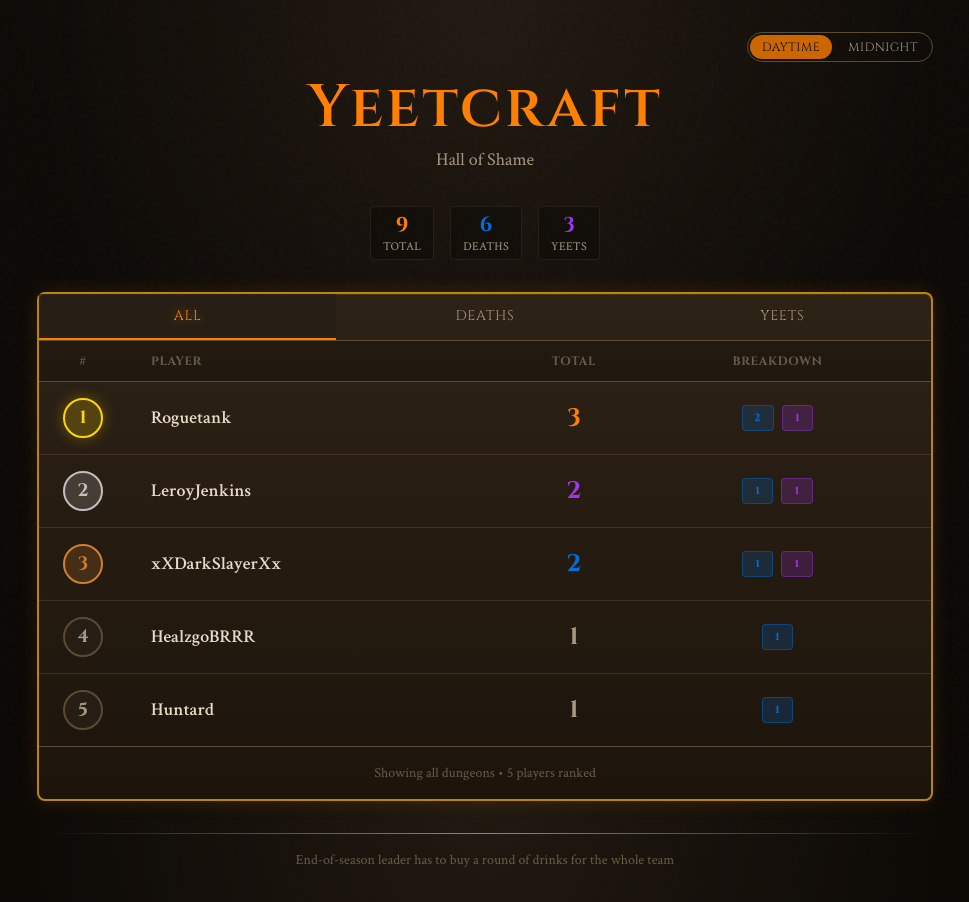
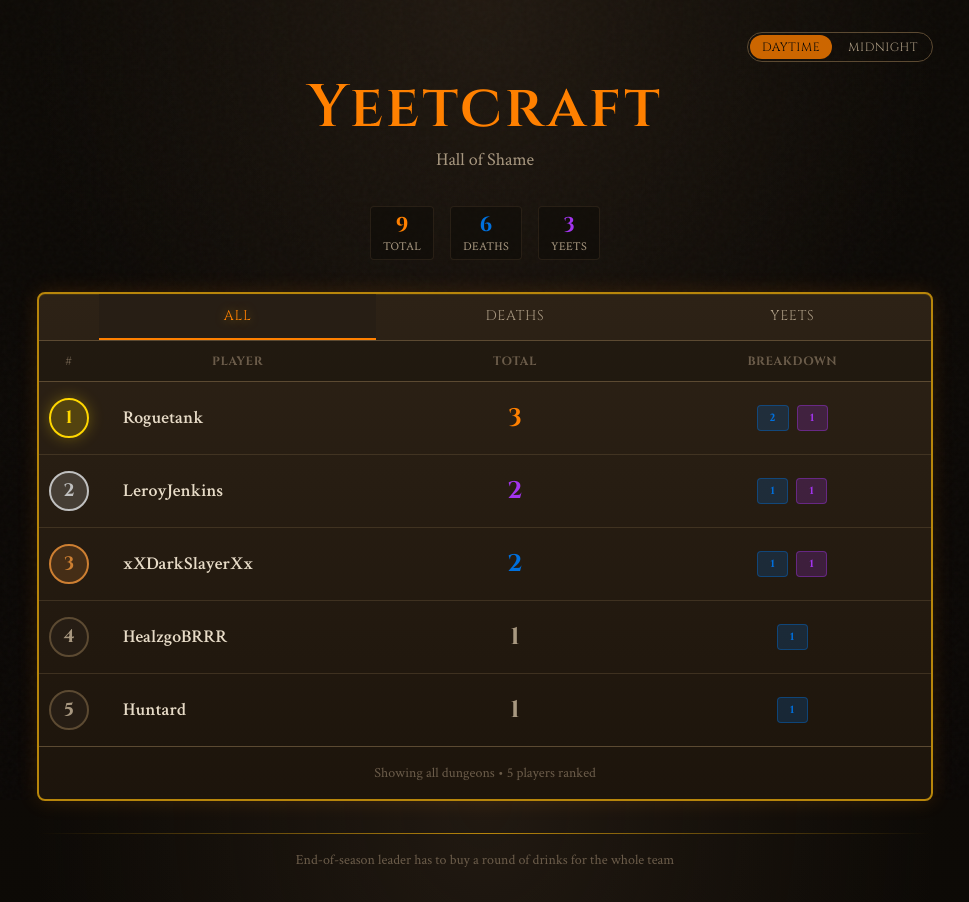
Before and after one commit to Nikolaj-Hvitfeldt/Yeetcraft, a React (Vite) app in the folder frontend/: page / in a window 1280 px wide. Shown: the whole page, without its empty margins (155-1124 px from the left). Built offline with nearby package versions, Linux system fonts and the light colour scheme; no server answers.

Commit message:
fix: header and column width now match

```diff
--- a/frontend/src/components/FilterTabs.tsx
+++ b/frontend/src/components/FilterTabs.tsx
@@ -22,8 +22,17 @@ function getTabColor(tab: FilterTab) {
  * Filter tabs for switching between death types.
  */
 export function FilterTabs({ activeTab, onTabChange }: FilterTabsProps) {
+  // Keep tabs evenly sized while still aligning with the table columns:
+  // [#] [ALL] [DEATHS] [YEETS]
+  const gridTemplateColumns = '60px 1fr 1fr 1fr'
+
   return (
-    <nav className="flex border-b border-warcraft-border">
+    <nav
+      className="grid border-b border-warcraft-border"
+      style={{ gridTemplateColumns }}
+    >
+      {/* Spacer aligns with the table's # column */}
+      <div className="border-b-2 border-transparent" />
       {TABS.map((tab) => (
         <button
           key={tab.key}
@@ -34,7 +43,7 @@ export function FilterTabs({ activeTab, onTabChange }: FilterTabsProps) {
               '--wc-tab-active-color': getTabColor(tab.key),
             } as CSSProperties
           }
-          className={`wc-tab flex-1 ${
+          className={`wc-tab w-full ${
             activeTab === tab.key ? 'wc-tab-active' : ''
           }`}
         >
--- a/frontend/src/components/Leaderboard.tsx
+++ b/frontend/src/components/Leaderboard.tsx
@@ -1,5 +1,5 @@
 import { useMemo } from 'react'
-import { type ColumnDef } from '@tanstack/react-table'
+import { type CellContext, type ColumnDef } from '@tanstack/react-table'
 import { PlayerStats, FilterTab } from '../hooks'
 import { FilterTabs } from './FilterTabs'
 import { Table } from './Table'
@@ -22,13 +22,14 @@ export function Leaderboard({ leaderboard, activeTab, onTabChange }: Leaderboard
         id: 'rank',
         header: '#',
         size: 60,
-        meta: { align: 'center' },
+        meta: { align: 'center', headerClassName: 'px-2', cellClassName: 'px-2' },
         enableSorting: false,
         cell: ({ row, table }) => {
           const sortedRows = table.getSortedRowModel().rows
           const rank = sortedRows.findIndex((r) => r.id === row.id) + 1
           const rankClass =
             rank === 1 ? 'rank-1' : rank === 2 ? 'rank-2' : rank === 3 ? 'rank-3' : 'rank-default'
+
           return (
             <div className="flex justify-center">
               <div className={`rank-number ${rankClass}`}>{rank}</div>
@@ -39,6 +40,7 @@ export function Leaderboard({ leaderboard, activeTab, onTabChange }: Leaderboard
       {
         accessorKey: 'playerName',
         header: 'Player',
+        meta: { align: 'center' },
         enableSorting: true,
         cell: ({ getValue }) => (
           <span className="text-lg font-semibold text-warcraft-text truncate block">
@@ -48,22 +50,7 @@ export function Leaderboard({ leaderboard, activeTab, onTabChange }: Leaderboard
       },
     ]
 
-    // Count column — shows relevant total based on active tab
-    // Note: data fields are plural (deaths/yeets) while tabs are singular (death/yeet)
-    const countAccessor =
-      activeTab === 'all' ? 'total' : activeTab === 'death' ? 'deaths' : 'yeets'
-    const countLabel =
-      activeTab === 'all'
-        ? 'Total'
-        : activeTab.charAt(0).toUpperCase() + activeTab.slice(1) + 's'
-
-    baseColumns.push({
-      accessorKey: countAccessor,
-      header: countLabel,
-      size: 100,
-      meta: { align: 'center' },
-      enableSorting: true,
-      cell: ({ getValue, row, table }) => {
+    function countCell({ getValue, row, table }: CellContext<PlayerStats, unknown>) {
       const sortedRows = table.getSortedRowModel().rows
       const rank = sortedRows.findIndex((r) => r.id === row.id) + 1
 
@@ -83,14 +70,19 @@ export function Leaderboard({ leaderboard, activeTab, onTabChange }: Leaderboard
           </span>
         </div>
       )
-      },
-    })
+    }
 
     if (activeTab === 'all') {
       baseColumns.push({
+        accessorKey: 'total',
+        header: 'Total',
+        meta: { align: 'center' },
+        enableSorting: true,
+        cell: countCell,
+      })
+      baseColumns.push({
         id: 'breakdown',
         header: 'Breakdown',
-        size: 150,
         meta: { align: 'center' },
         enableSorting: false,
         cell: ({ row }) => (
@@ -107,6 +99,38 @@ export function Leaderboard({ leaderboard, activeTab, onTabChange }: Leaderboard
             )}
           </div>
         ),
+      })
+    } else if (activeTab === 'death') {
+      // Keep a 3-column layout aligned with the 3 tabs: [ALL] [DEATHS] [YEETS]
+      // For the Deaths tab, leave the middle column blank and place the metric under YEETS.
+      baseColumns.push({
+        id: 'spacer',
+        header: '',
+        meta: { align: 'center' },
+        enableSorting: false,
+        cell: () => null,
+      })
+      baseColumns.push({
+        accessorKey: 'deaths',
+        header: 'Deaths',
+        meta: { align: 'center' },
+        enableSorting: true,
+        cell: countCell,
+      })
+    } else {
+      baseColumns.push({
+        id: 'spacer',
+        header: '',
+        meta: { align: 'center' },
+        enableSorting: false,
+        cell: () => null,
+      })
+      baseColumns.push({
+        accessorKey: 'yeets',
+        header: 'Yeets',
+        meta: { align: 'center' },
+        enableSorting: true,
+        cell: countCell,
       })
     }
 
@@ -129,6 +153,7 @@ export function Leaderboard({ leaderboard, activeTab, onTabChange }: Leaderboard
             enableSorting={true}
             enablePagination={false}
             showSortIndicator={false}
+            tableLayout="fixed"
           />
         </div>
       )}
--- a/frontend/src/components/Table.tsx
+++ b/frontend/src/components/Table.tsx
@@ -9,12 +9,28 @@ import {
 } from '@tanstack/react-table'
 import { useState } from 'react'
 
-type ColumnMeta = { align?: 'left' | 'center' }
+type ColumnMeta = {
+  align?: 'left' | 'center'
+  headerClassName?: string
+  cellClassName?: string
+}
 
 function getAlign(meta: unknown): ColumnMeta['align'] | undefined {
   if (!meta || typeof meta !== 'object') return undefined
   const align = (meta as ColumnMeta).align
   return align === 'left' || align === 'center' ? align : undefined
+}
+
+function getHeaderClassName(meta: unknown): string {
+  if (!meta || typeof meta !== 'object') return ''
+  const value = (meta as ColumnMeta).headerClassName
+  return typeof value === 'string' ? value : ''
+}
+
+function getCellClassName(meta: unknown): string {
+  if (!meta || typeof meta !== 'object') return ''
+  const value = (meta as ColumnMeta).cellClassName
+  return typeof value === 'string' ? value : ''
 }
 
 interface TableProps<T> {
@@ -23,6 +39,7 @@ interface TableProps<T> {
   enableSorting?: boolean
   enablePagination?: boolean
   showSortIndicator?: boolean
+  tableLayout?: 'auto' | 'fixed'
   pageSize?: number
   className?: string
 }
@@ -37,6 +54,7 @@ export function Table<T>({
   enableSorting = true,
   enablePagination = false,
   showSortIndicator = true,
+  tableLayout = 'auto',
   pageSize = 10,
   className = '',
 }: TableProps<T>) {
@@ -70,7 +88,7 @@ export function Table<T>({
   return (
     <div className={`wc-table ${className}`}>
       <div className="wc-table-container">
-        <table className="wc-table-element">
+        <table className="wc-table-element" style={{ tableLayout }}>
           <thead>
             {table.getHeaderGroups().map((headerGroup) => (
               <tr key={headerGroup.id}>
@@ -82,8 +100,14 @@ export function Table<T>({
                       header.column.getCanSort() ? 'wc-table-header-sortable' : ''
                     } ${header.column.getIsSorted() ? 'wc-table-header-sorted' : ''} ${
                       getAlign(header.column.columnDef.meta) === 'center' ? 'text-center' : ''
-                    }`}
-                    style={{ width: header.getSize() !== 150 ? header.getSize() : undefined }}
+                    } ${getHeaderClassName(header.column.columnDef.meta)}`}
+                    style={{
+                      width:
+                        typeof header.column.columnDef.size === 'number' &&
+                        header.column.columnDef.size !== 150 // skip TanStack default
+                          ? header.column.columnDef.size
+                          : undefined,
+                    }}
                     onClick={header.column.getToggleSortingHandler()}
                   >
                     <div
@@ -123,7 +147,10 @@ export function Table<T>({
                   style={{ animationFillMode: 'both' }}
                 >
                   {row.getVisibleCells().map((cell) => (
-                    <td key={cell.id} className="wc-table-cell">
+                    <td
+                      key={cell.id}
+                      className={`wc-table-cell ${getCellClassName(cell.column.columnDef.meta)}`}
+                    >
                       {flexRender(cell.column.columnDef.cell, cell.getContext())}
                     </td>
                   ))}
```
Lines whose indentation alone changed are shown as unchanged.
